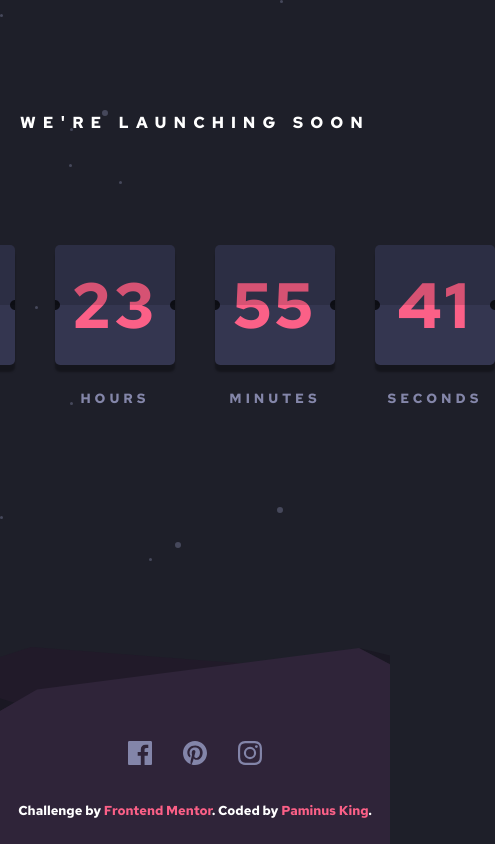
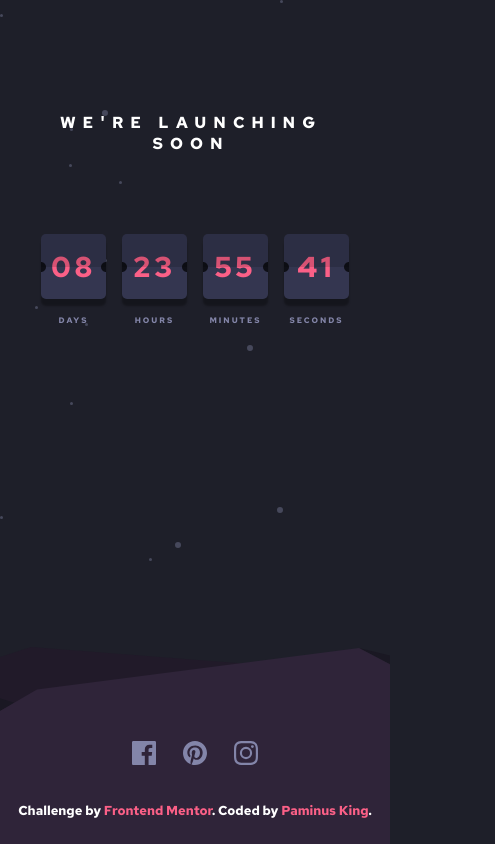
Before and after one commit to paminus-kingori/count-down, a plain HTML site: page index.html in a window 390 px wide. Shown: the whole page, 495 px wide, since content can reach past the window. Drawn offline with Linux system fonts and the light colour scheme.

Commit message:
made it responsive

```diff
--- a/index.html
+++ b/index.html
@@ -57,11 +57,11 @@
   </main>
 
     <footer>
-      <aside class="icons">
+      <article class="icons">
         <img src="images/icon-facebook.svg" alt="facebook icon">
         <img src="images/icon-pinterest.svg" alt="pin icon">
         <img src="images/icon-instagram.svg" alt="insta icon">
-      </aside>
+      </article>
       <div class="attribution">
         Challenge by <a href="https://www.frontendmentor.io?ref=challenge" target="_blank">Frontend Mentor</a>.
         Coded by <a href="https://paminus-kingori.github.io/portfolio/" target="_blank">Paminus King</a>.
--- a/style.css
+++ b/style.css
@@ -128,3 +128,30 @@ footer{
  color:  hsl(345, 95%, 68%);
 text-decoration: none;
 }
+
+
+/* mobile version */
+@media screen and (max-width:640px){
+    header{
+        max-width:300px;
+    }
+    .card{
+        font-size: 1.8rem;
+        width: 65px;
+        height: 65px;
+        margin-bottom: 1rem;
+    }
+    aside{
+        margin-right:1rem;
+        display: grid;
+        place-items: center;
+    }
+    aside small{
+        font-size:8px;
+        letter-spacing: 2px;
+    }
+    .counter{
+        margin-top: 5rem;
+
+    }
+}
```
